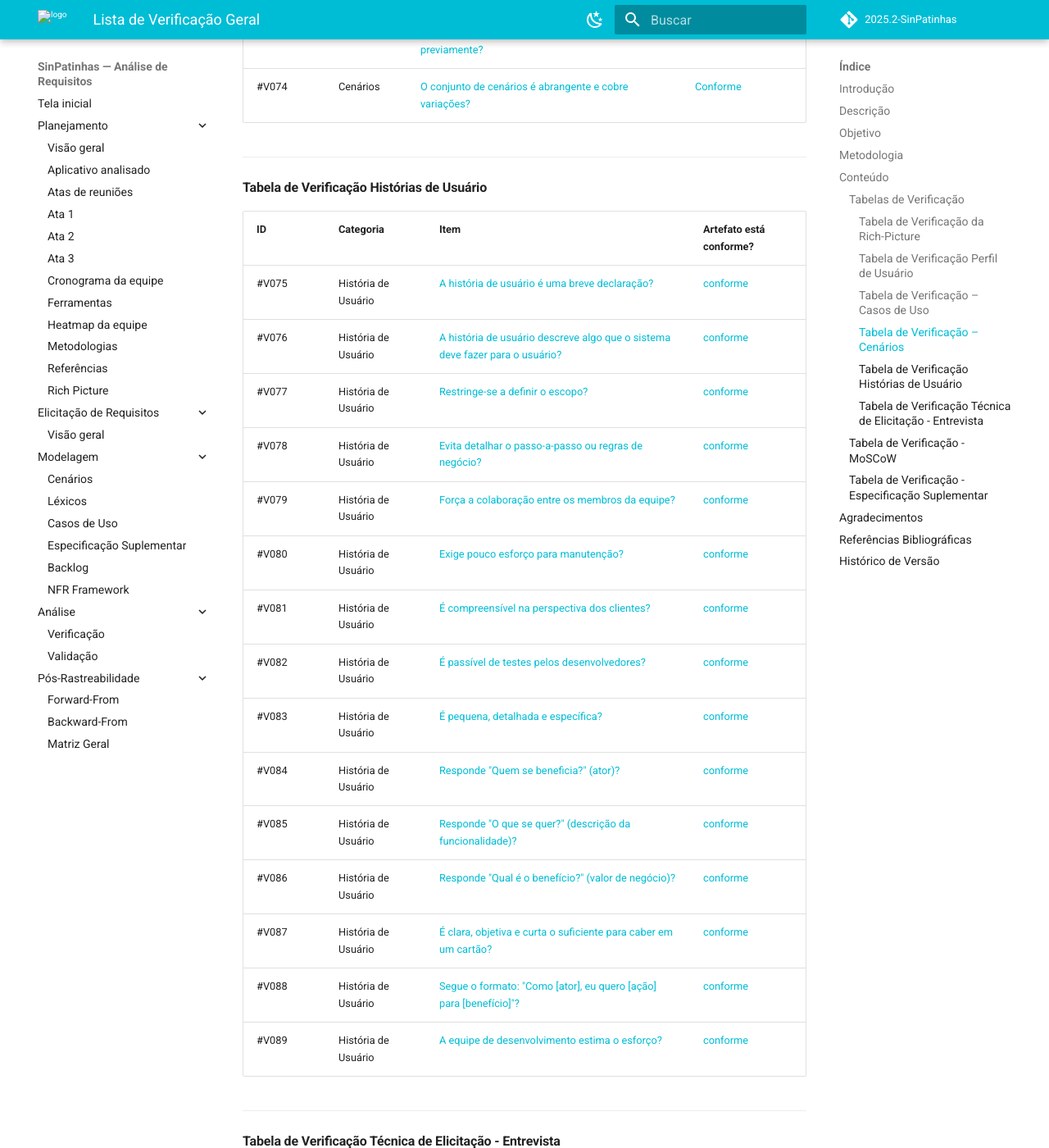
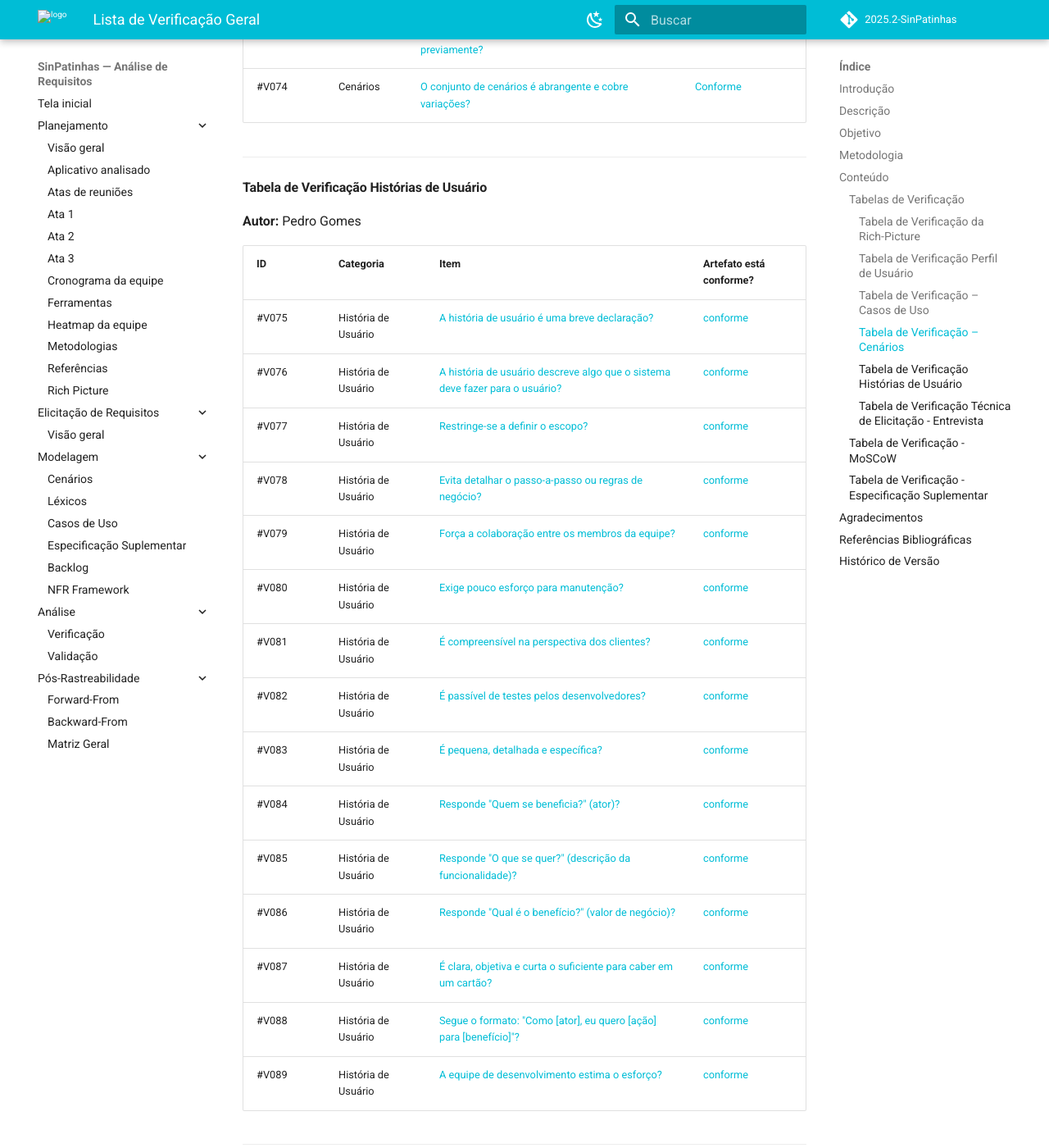
Before and after one commit to Requisitos-de-Software/2025.2-SinPatinhas, an MkDocs documentation site: the page built from docs/analise/verificacao_geral.md, in a window 1280 px wide and 1400 px high, scrolled down 8148 px. Shown: the whole window at 82% size. Built offline with MkDocs 1.6.1 and Material for MkDocs 9.7.7, drawn with Linux system fonts in a browser that asks for light colours; comment, search, counter and statistics services are not loaded.

Commit message:
Adição de autoria

```diff
--- a/docs/analise/verificacao_geral.md
+++ b/docs/analise/verificacao_geral.md
@@ -191,6 +191,8 @@ A seguir, são apresentadas as tabelas correspondentes a cada técnica de modela
 
 #### Tabela de Verificação Histórias de Usuário
 
+**Autor:** Pedro Gomes
+
 | ID | Categoria | Item | Artefato está conforme? |
 |---|---|---|---|
 | #V075 | História de Usuário | [A história de usuário é uma breve declaração?](../elicitacao/listas_verificacao/lv_hu.md) | [conforme](../modelagem/agilidade/historias_de_usuario.md) |
@@ -213,6 +215,8 @@ A seguir, são apresentadas as tabelas correspondentes a cada técnica de modela
 <a id="tb006"></a>
 
 #### Tabela de Verificação Técnica de Elicitação - Entrevista
+
+**Autor:** Pedro Gomes
 
 | ID | Categoria | Item | Artefato está conforme? |
 |---|---|---|---|
```
